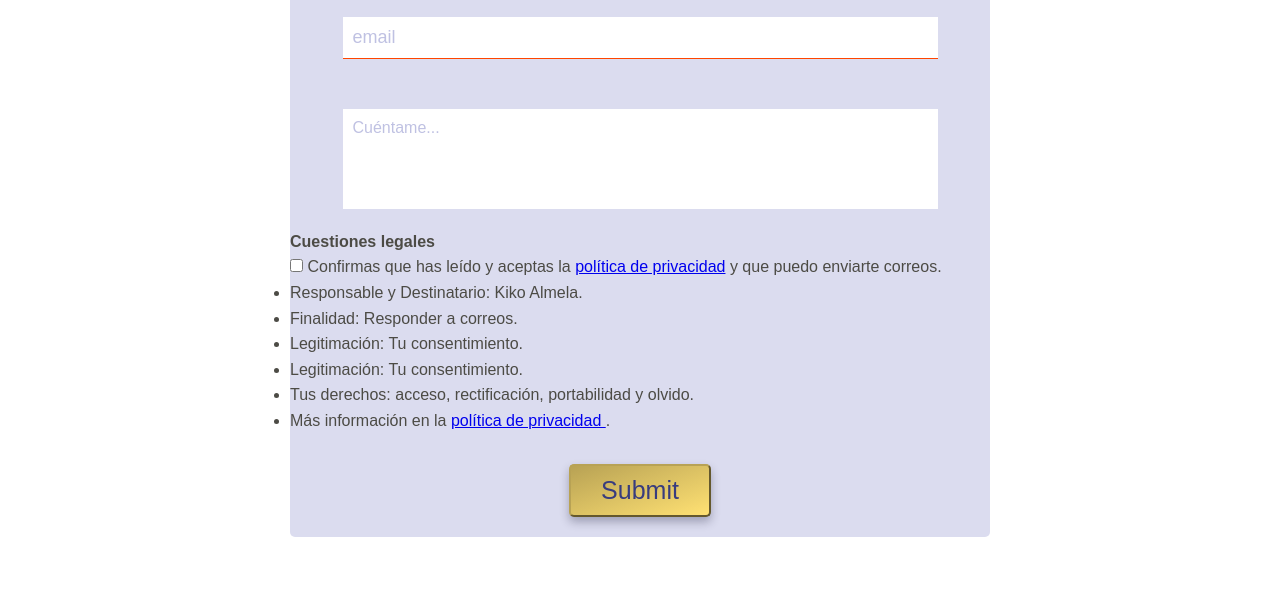
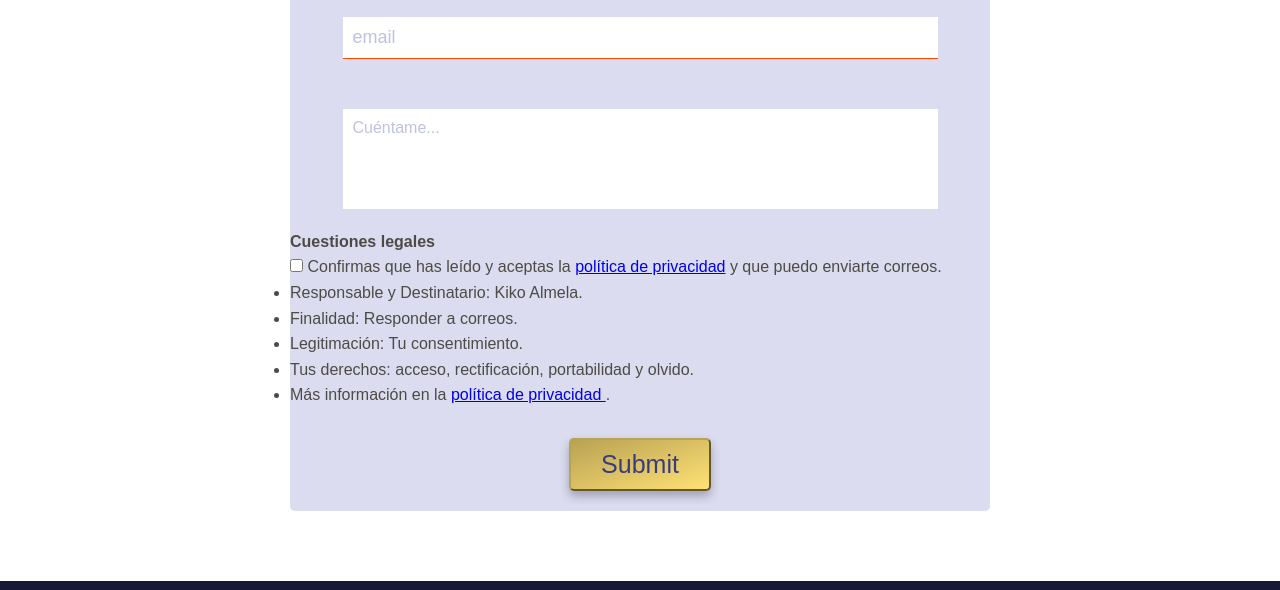
Before and after one commit to kikoalmela/kikoalmela.com, a website built with webpack: page src/index.html in a window 1280 px wide. Shown: the part 4157-4747 px from the top of the page. Built offline with nearby package versions, Linux system fonts and the light colour scheme; a web font is replaced by a local one.

Commit message:
remove duplicated text

```diff
--- a/src/index.html
+++ b/src/index.html
@@ -653,10 +653,6 @@
                     consentimiento.
                   </li>
                   <li class="form__privacy-line">
-                    <span class="form__privacy-concept">Legitimación: </span> Tu
-                    consentimiento.
-                  </li>
-                  <li class="form__privacy-line">
                     <span class="form__privacy-concept">Tus derechos: </span>
                     acceso, rectificación, portabilidad y olvido.
                   <li class="form__privacy-line">
```
